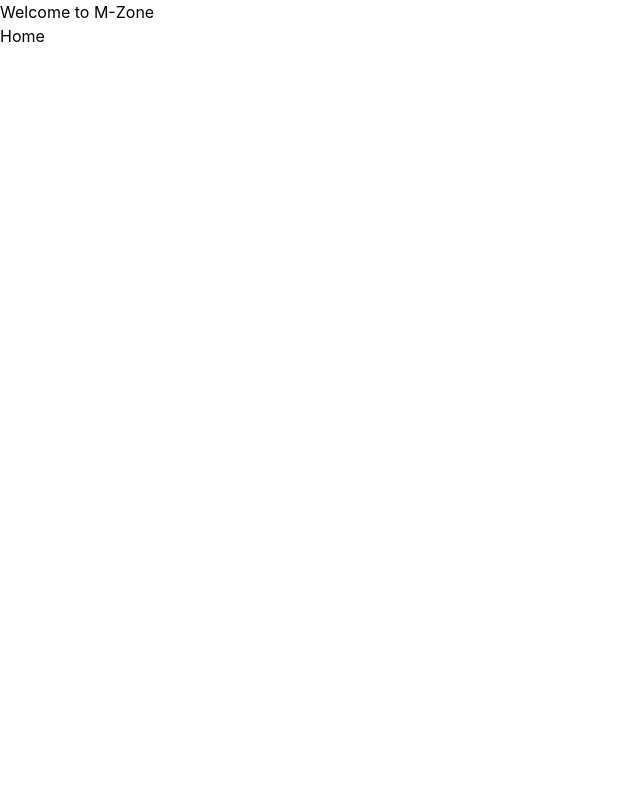
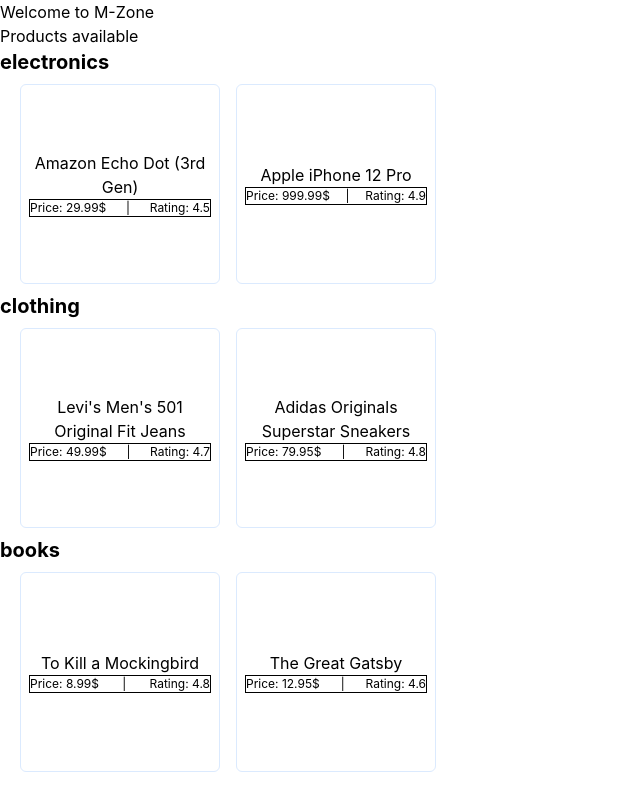
Before and after one commit to pavankumarvangala/m-zone, a React (Create React App) app: page / in a window 1280 px wide. Shown: the whole page, without its empty margins (0-640 px from the left). Built offline with nearby package versions, Linux system fonts and the light colour scheme.

Commit message:
Added product card and json data

```diff
--- a/src/components/Home.js
+++ b/src/components/Home.js
@@ -1,9 +1,29 @@
-import React from "react";
+import React, { useEffect, useState } from "react";
+import { productsList } from "../utils/constants";
+import ProductCard from "./ProductCard";
 
 const Home = () => {
+  const [products, setProducts] = useState();
+
+  useEffect(() => {
+    setProducts(productsList);
+  }, []);
+
+  if (!products) return;
   return (
     <div>
-      <div>Home</div>
+      {products && <h4>Products available</h4>}
+      {console.log(products)}
+      {Object.keys(products).map((catogery, index) => (
+        <div key={index}>
+          <h4 className="font-bold text-xl">{catogery}</h4>
+          <ul className="ml-3 flex">
+            {products[catogery].map((item, index) => (
+              <ProductCard info={item} key={index} />
+            ))}
+          </ul>
+        </div>
+      ))}
     </div>
   );
 };
--- /dev/null
+++ b/src/components/ProductCard.js
@@ -0,0 +1,16 @@
+import React from "react";
+
+const ProductCard = ({ info }) => {
+  const { product_id, product_name, price, rating } = info;
+  return (
+    <div className="w-[200px] h-[200px] m-2 p-2 border border-blue-100 rounded-md flex flex-col justify-center items-center text-center">
+      {/* <h4>{product_id}</h4> */}
+      <h4>{product_name}</h4>
+      <div className="flex justify-between border border-black w-full text-xs">
+        <h4>Price: {price}$</h4>|<h4>Rating: {rating}</h4>
+      </div>
+    </div>
+  );
+};
+
+export default ProductCard;
```
